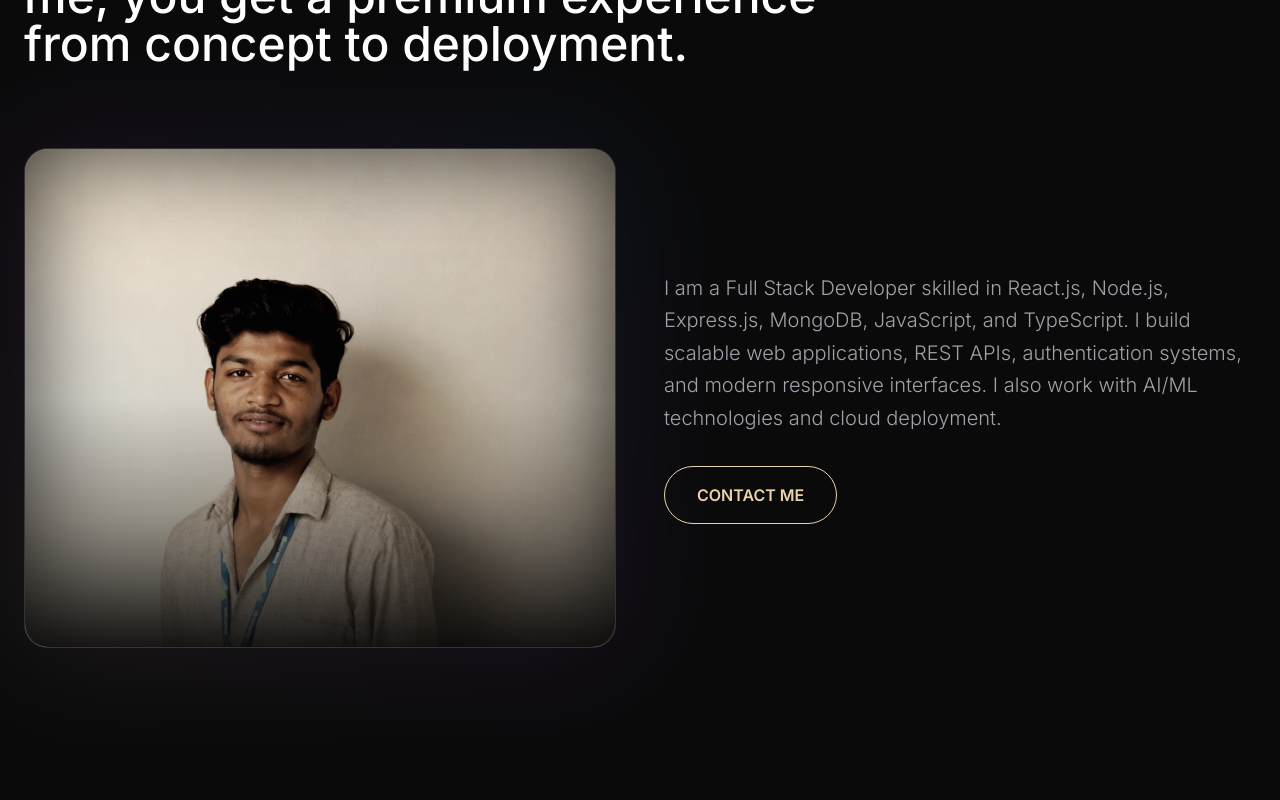
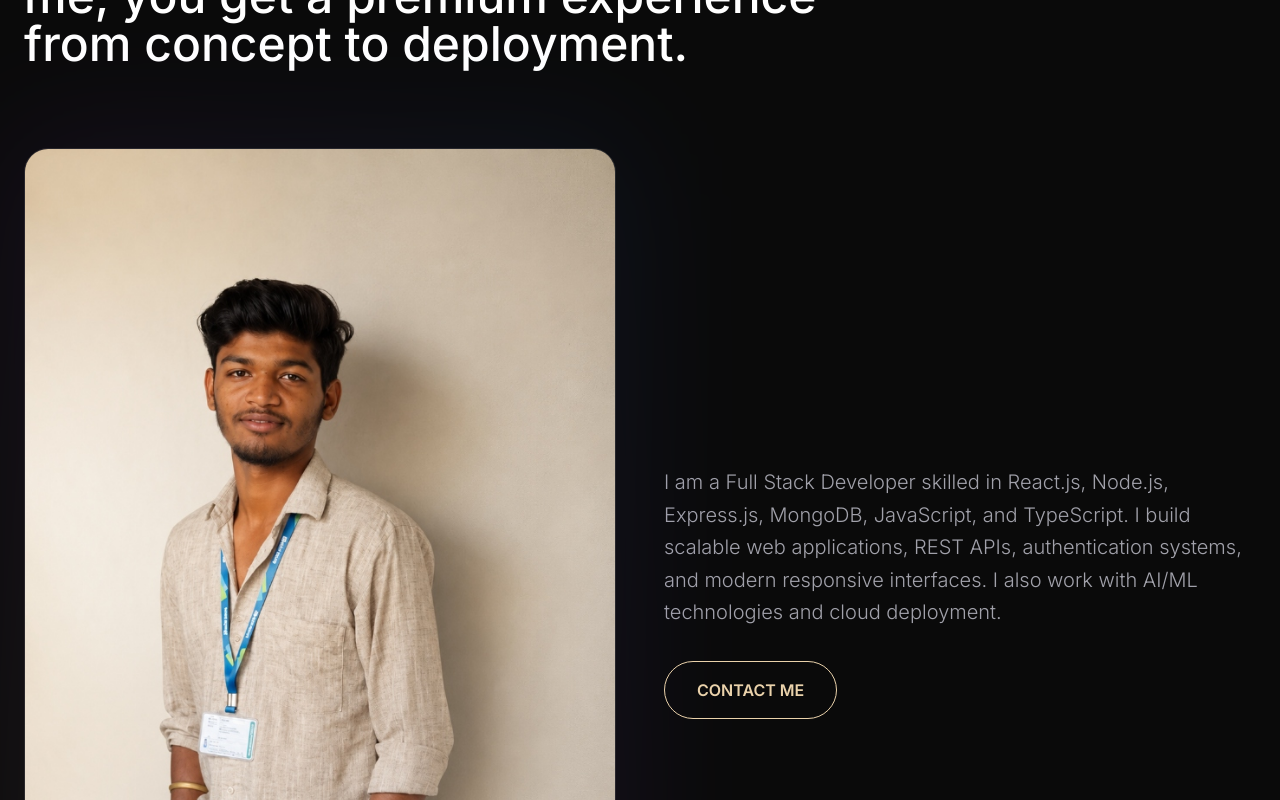
Before and after one commit to Hariom1729/portfolio, a Next.js app: page / in a window 1280 px wide. Shown: the part 940-1740 px from the top of the page. Built offline with nearby package versions, Linux system fonts and the light colour scheme; no server answers.

Commit message:
style: Remove cinematic filters and use natural image aspect ratio

```diff
--- a/sections/about.tsx
+++ b/sections/about.tsx
@@ -28,26 +28,22 @@ export function AboutSection() {
         <div className="mt-20 grid md:grid-cols-2 gap-12 items-center">
           <div className="relative">
             {/* Glowing backdrop effect */}
-            <div className="absolute -inset-2 bg-gradient-to-tr from-accent/20 via-purple-500/20 to-blue-500/20 blur-3xl opacity-50 rounded-3xl" />
+            <div className="absolute -inset-4 bg-gradient-to-tr from-accent/20 via-purple-500/20 to-blue-500/20 blur-3xl opacity-40 rounded-3xl" />
 
             <motion.div
               initial={{ opacity: 0, scale: 0.9 }}
               whileInView={{ opacity: 1, scale: 1 }}
               viewport={{ once: true }}
               transition={{ duration: 0.8 }}
-              className="w-full h-[500px] bg-white/5 rounded-3xl border border-white/10 flex items-center justify-center overflow-hidden relative z-10"
+              className="w-full rounded-3xl border border-white/10 overflow-hidden relative z-10"
             >
                <Image
                  src="/hariom.jpg"
                  alt="Hariom Yadav"
-                 fill
-                 className="object-cover object-top transition-transform duration-700 hover:scale-105 contrast-125 saturate-50"
+                 width={800}
+                 height={1200}
+                 className="w-full h-auto block transition-transform duration-700 hover:scale-105"
                />
-
-               {/* Gradients to blend the bright background into the dark theme */}
-               <div className="absolute inset-0 bg-gradient-to-t from-background via-background/20 to-transparent opacity-90 transition-opacity duration-500 hover:opacity-70" />
-               <div className="absolute inset-0 bg-accent/20 mix-blend-overlay" />
-               <div className="absolute inset-0 shadow-[inset_0_0_100px_rgba(0,0,0,0.8)]" />
             </motion.div>
           </div>
 
```
